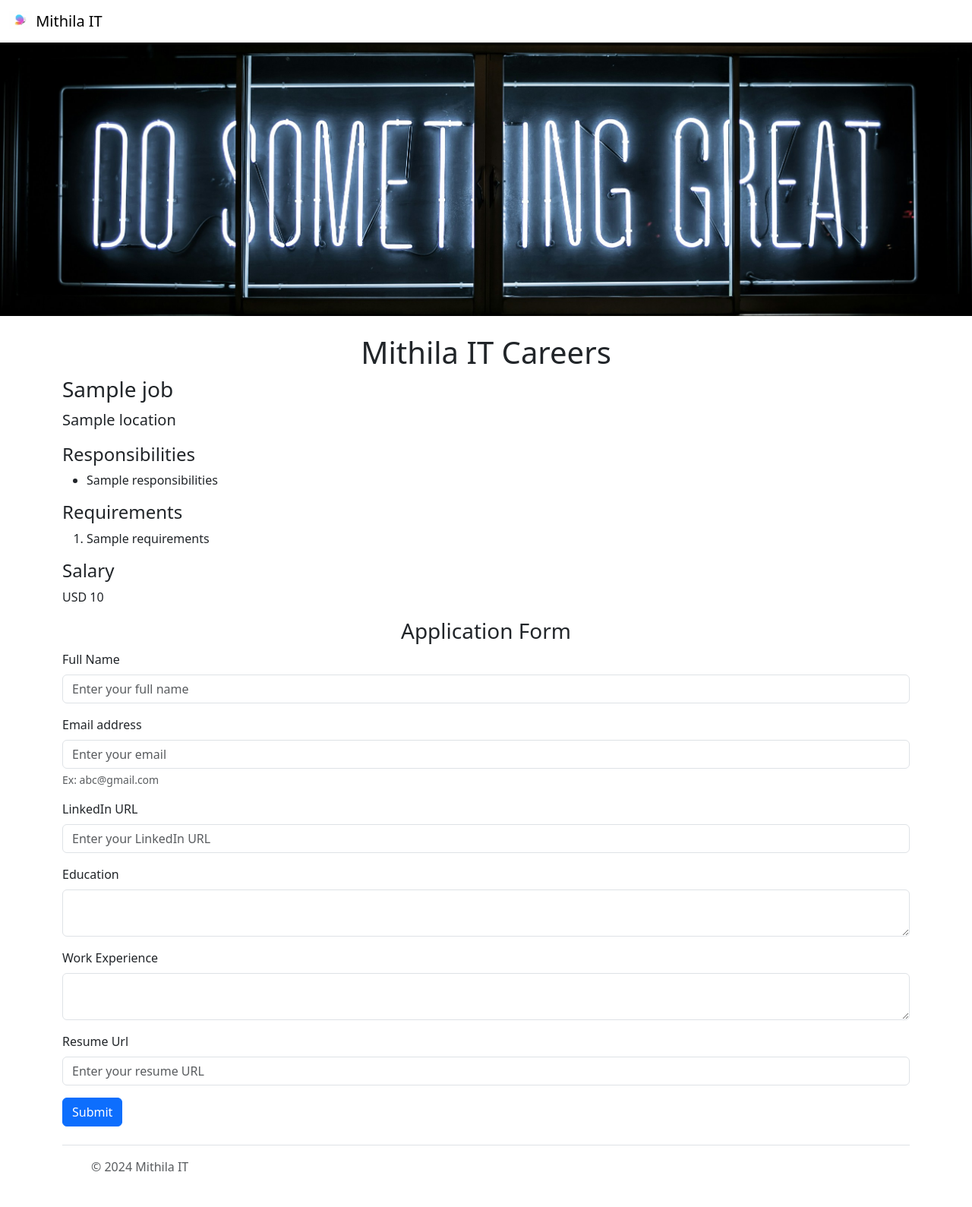
After one commit to MukeshSuman/flask-website, a Flask app: template templates/jobpage.html in a window 1280 px wide. The commit adds this page. Shown: the whole page at 76% size. Run offline with Flask 3, Linux system fonts and the light colour scheme; the template is opened without the code that fills it: most values are stand-ins (such as "Sample title", 1, 10 or a date in 2020).

Commit message:
Added form and save in db

```diff
--- a/app.py
+++ b/app.py
@@ -1,19 +1,40 @@
-from flask import Flask, render_template, jsonify
-from database import load_jobs_from_db
+from flask import Flask, render_template, jsonify, request
+from database import load_jobs_from_db, load_job_from_db, add_application_to_db
 
 app = Flask(__name__)
+
 
 @app.route("/")
 def home():
     jobs = load_jobs_from_db()
-    return render_template("home.html", jobs=jobs, company_name="Mithila IT")
+    return render_template("home.html", jobs=jobs)
+
+
+@app.route("/job/<id>")
+def job(id):
+    job = load_job_from_db(id)
+    return render_template("jobpage.html", job=job)
+
+
+@app.route("/job/<id>/apply", methods=["POST"])
+def apply_job(id):
+    data = request.form
+    job = load_job_from_db(id)
+    add_application_to_db(id, data)
+    return render_template("application_submitted.html", application=data, job=job)
 
 
 @app.route("/api/jobs")
-def list_josb():
+def list_jobs():
     jobs = load_jobs_from_db()
     return jsonify(jobs)
 
 
+@app.route("/api/job/<id>")
+def job_details(id):
+    job = load_job_from_db(id)
+    return jsonify(job)
+
+
 if __name__ == "__main__":
     app.run(host="0.0.0.0", debug=True)
--- /dev/null
+++ b/templates/application_form.html
@@ -0,0 +1,31 @@
+<h3 class="text-center">Application Form</h3>
+<form action="/job/{{job.id}}/apply" method="post">
+  <div class="mb-3">
+    <label for="inputFullName" class="form-label">Full Name</label>
+    <input type="text" name="full_name" required class="form-control" id="inputFullName" placeholder="Enter your full name">
+  </div>
+  <div class="mb-3">
+    <label for="inputEmail" class="form-label">Email address</label>
+    <input type="email" name="email" required class="form-control" id="inputEmail" aria-describedby="emailHelp" placeholder="Enter your email">
+    <div id="emailHelp" class="form-text">Ex: abc@gmail.com</div>
+  </div>
+  <div class="mb-3">
+    <label for="inputLinkedInUrl" class="form-label">LinkedIn URL</label>
+    <input type="url" name="linkedin_url" class="form-control" id="inputLinkedInUrl" placeholder="Enter your LinkedIn URL">
+  </div>
+  <div class="mb-3">
+    <label for="inputEducation" class="form-label">Education</label>
+    <textarea name="education" class="form-control" id="inputEducation"></textarea>
+  </div>
+
+  <div class="mb-3">
+    <label for="inputWorkExperience" class="form-label">Work Experience</label>
+    <textarea name="work_experience" class="form-control" id="inputWorkExperience"></textarea>
+  </div>
+
+  <div class="mb-3">
+    <label for="inputResumeUrl" class="form-label">Resume Url</label>
+    <input type="url" name="resume_url" class="form-control" id="inputResumeUrl" placeholder="Enter your resume URL">
+  </div>
+  <button type="submit" class="btn btn-primary">Submit</button>
+</form>
--- /dev/null
+++ b/templates/banner.html
@@ -0,0 +1,9 @@
+<style>
+  #banner {
+    height: 360px;
+    width: 100%;
+    object-fit: cover;
+    margin-bottom: 16px
+  }
+</style>
+<img class="img-fluid" id="banner" src="/static/banner.jpg" alt="banner"/>
--- /dev/null
+++ b/templates/bootstrap.html
@@ -0,0 +1,3 @@
+<meta charset="utf-8">
+<meta name="viewport" content="width=device-width, initial-scale=1">
+<link href="https://cdn.jsdelivr.net/npm/bootstrap@5.3.3/dist/css/bootstrap.min.css" rel="stylesheet" integrity="sha384-QWTKZyjpPEjISv5WaRU9OFeRpok6YctnYmDr5pNlyT2bRjXh0JMhjY6hW+ALEwIH" crossorigin="anonymous">
--- a/templates/jobitem.html
+++ b/templates/jobitem.html
@@ -13,6 +13,6 @@
   {% endif %}
   </div>
   <div class="col-2">
-    <button class="btn btn-outline-primary" type="button">Apply</button>
+    <a href="/job/{{job.id}}" class="btn btn-outline-primary" type="button">Apply</a>
   </div>
 </div>
--- /dev/null
+++ b/templates/jobpage.html
@@ -0,0 +1,36 @@
+<!DOCTYPE html>
+<html>
+<head>
+    <title>{{job.title}} - Mithila IT Careers</title>
+    {% include 'bootstrap.html' %}
+</head>
+<body>
+    {% include 'nav.html' %}
+    {% include 'banner.html' %}
+    <div class="container">
+        <div>
+            <h1 class="text-center my-2">Mithila IT Careers</h1>
+            <h3 class="mb-2">{{job.title}}</h3>
+            <p class="lead mt-0">{{job.location}}</p>
+            <h4>Responsibilities</h4>
+            <ul>
+                {% for line in job.responsibilities.split('\n') %}
+                <li>{{line}}</li>
+                {% endfor %}
+            </ul>
+            <h4>Requirements</h4>
+            <ol>
+                {% for line in job.requirements.split('\n') %}
+                <li>{{line}}</li>
+                {% endfor %}
+            </ol>
+            <h4>Salary</h4>
+            <p>{{job.currency}} {{job.salary}}</p>
+        </div>
+        <div>
+            {% include 'application_form.html' %}
+        </div>
+    </div>
+    {% include 'footer.html' %}
+</body>
+</html>
```
Also changed, not shown: database.py (+31 -0 lines), templates/application_submitted.html (added, +31 -0 lines), templates/home.html (+3 -13 lines).
